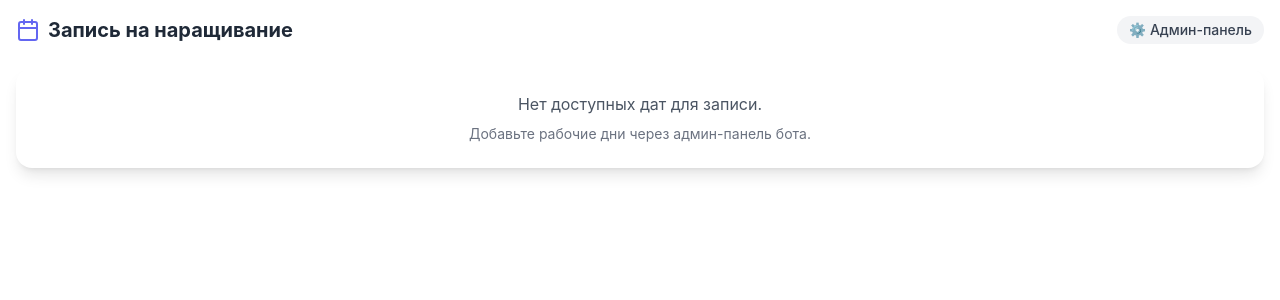
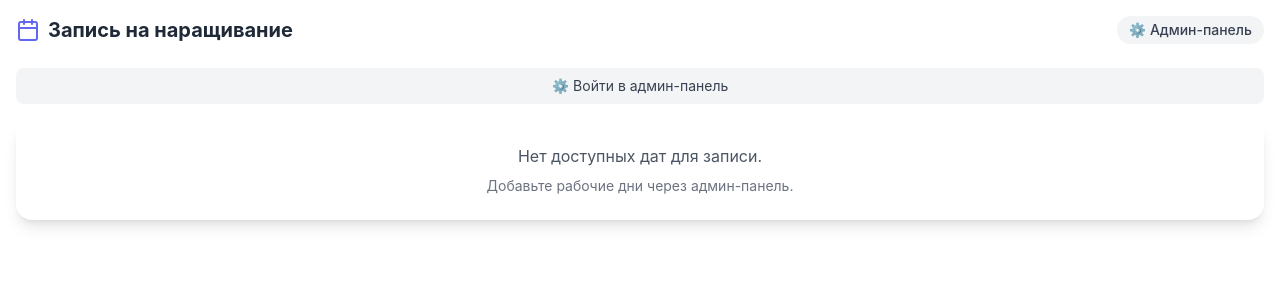
Before and after one commit to temary1122-a11y/lash-bot, a React (Vite) app in the folder mini-app/: page / in a window 1280 px wide. Both pictures are taken after a click on the button "👤 Клиентский вид". Shown: the top 300 px of the page. Built offline with nearby package versions, Linux system fonts and the light colour scheme; no server answers.

Commit message:
fix: Add explicit admin login button and screenshots to gitignore
- Add explicit button for admin panel access (always visible)
- Add screenshots folder to .gitignore

```diff
--- a/mini-app/src/App.jsx
+++ b/mini-app/src/App.jsx
@@ -182,10 +182,23 @@ export default function App() {
         />
       ) : (
         <>
+          {/* Кнопка для входа в админ-режим (всегда видна) */}
+          <div className="mb-4">
+            <button
+              onClick={() => {
+                setIsAdmin(true);
+                setShowAdmin(true);
+              }}
+              className="w-full py-2 px-4 bg-gray-100 text-gray-700 rounded-lg hover:bg-gray-200 transition-colors text-sm"
+            >
+              ⚙️ Войти в админ-панель
+            </button>
+          </div>
+
           {availableDates.length === 0 ? (
             <div className="bg-white rounded-2xl shadow-lg p-6 text-center">
               <p className="text-gray-600">Нет доступных дат для записи.</p>
-              <p className="text-sm text-gray-500 mt-2">Добавьте рабочие дни через админ-панель бота.</p>
+              <p className="text-sm text-gray-500 mt-2">Добавьте рабочие дни через админ-панель.</p>
             </div>
           ) : (
             <>
```
Also changed, not shown: 1 other file (tests, documents, lock files or other folders).
